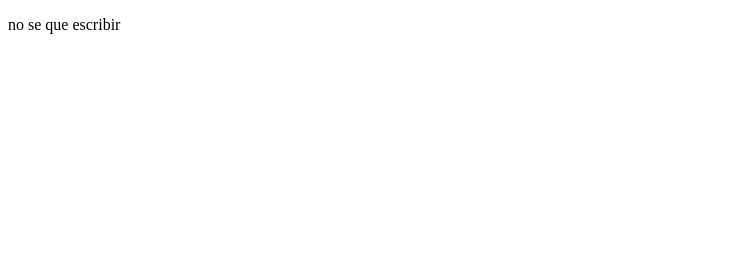
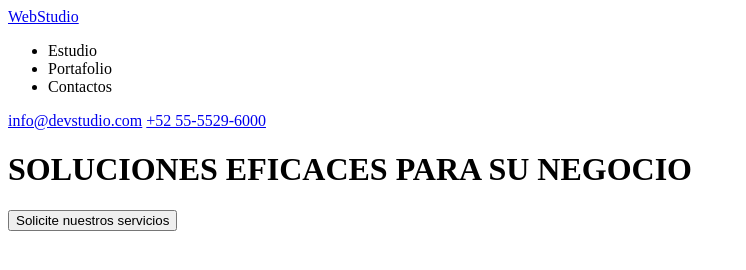
Before and after one commit to DayannaMv/goit-markup-hw-01, a plain HTML site: page index.html in a window 1280 px wide. Shown: the whole page, without its empty margins (0-746 px from the left). Drawn offline with Linux system fonts and the light colour scheme.

Commit message:
Update 1

```diff
--- a/index.html
+++ b/index.html
@@ -1,12 +1,29 @@
 <!DOCTYPE html>
 <html lang="en">
-<head>
-    <meta charset="UTF-8">
-    <meta http-equiv="X-UA-Compatible" content="IE=edge">
-    <meta name="viewport" content="width=device-width, initial-scale=1.0">
-    <title>papa</title>
-</head>
-<body>
-    <p>no se que escribir</p>
-</body>
+  <head>
+    <meta charset="UTF-8" />
+    <meta http-equiv="X-UA-Compatible" content="IE=edge" />
+    <meta name="viewport" content="width=device-width, initial-scale=1.0" />
+    <title>Homework 1</title>
+  </head>
+  <body>
+    <header>
+      <a href="/">WebStudio</a>
+      <nav>
+        <ul>
+            <li href="/">Estudio</li>
+            <li href="/">Portafolio</li>
+            <li href="/">Contactos</li>
+        </ul>
+      </nav>
+      <a href="info@devstudio.com">info@devstudio.com</a>
+      <a href="tel:+525555296000">+52 55-5529-6000</a>
+    </header>
+    <main>
+        <h1>SOLUCIONES EFICACES PARA SU NEGOCIO</h1>
+        <button type="button">Solicite nuestros servicios</button>
+    </main>
+
+    <footer></footer>
+  </body>
 </html>
```
